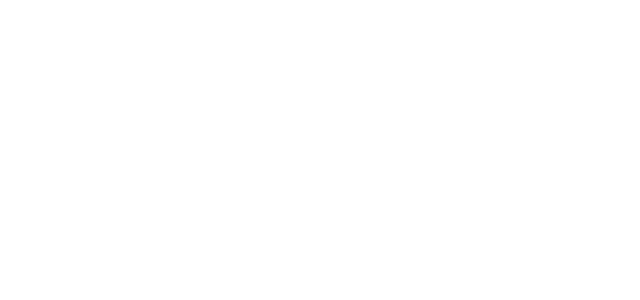
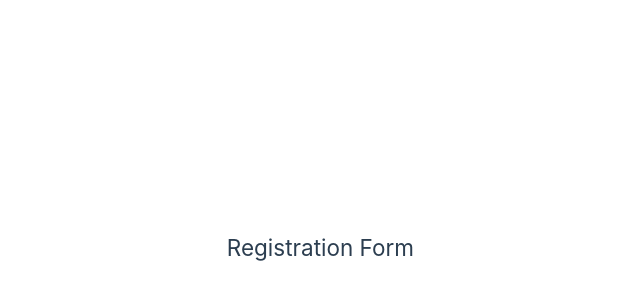
Before and after one commit to s5198653/vue-registration-form, a Vue app: page / in a window 1280 px wide. Shown: the part 152-452 px from the top of the page, without its empty margins (226-866 px from the left). Built offline with nearby package versions, Linux system fonts and the light colour scheme; the HTML template or start-up script is replaced by a standard one.

Commit message:
create VTitle component

```diff
--- a/src/components/RegistrationForm.vue
+++ b/src/components/RegistrationForm.vue
@@ -1,5 +1,6 @@
 <script setup lang="ts">
 import { reactive } from 'vue';
+import VTitle from './VTitle.vue';
 
 type FormFields = {
   firstName: string;
@@ -25,7 +26,9 @@
 </script>
 
 <template>
-  <form></form>
+  <form>
+    <VTitle tag="h2">Registration Form</VTitle>
+  </form>
 </template>
 
 <style scoped></style>
--- /dev/null
+++ b/src/components/VTitle.vue
@@ -0,0 +1,11 @@
+<script setup lang="ts">
+const { tag = 'h1' } = defineProps<{ tag: 'h1' | 'h2' | 'h3' | 'h4' | 'h5' | 'h6' }>();
+</script>
+
+<template>
+  <component :is="tag">
+    <slot />
+  </component>
+</template>
+
+<style scoped></style>
```
